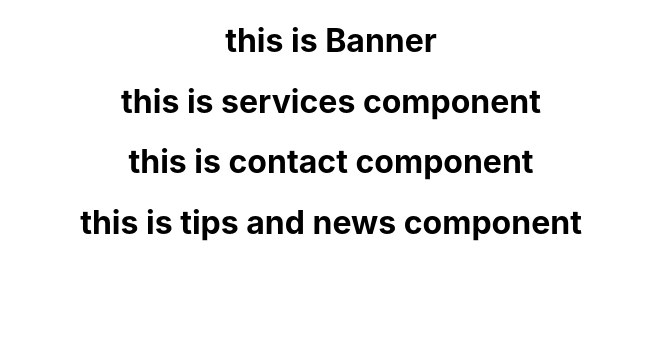
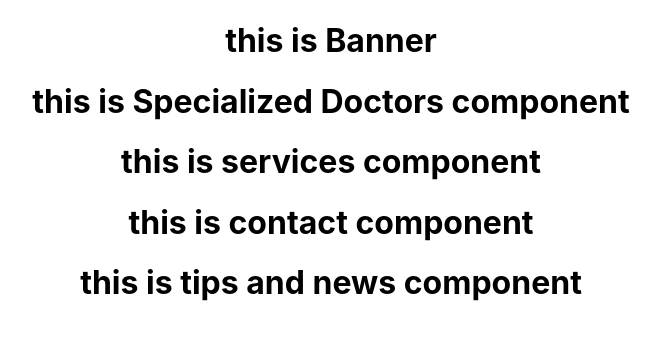
Before and after one commit to Jaber4770/Medik-Plus-wrong-, a React (Create React App) app: page / in a window 1280 px wide. Shown: the top 340 px of the page, without its empty margins (309-969 px from the left). Built offline with nearby package versions, Linux system fonts and the light colour scheme.

Commit message:
specialized doctors component displayed in home component

```diff
--- a/src/Components/Home/Home/Home.js
+++ b/src/Components/Home/Home/Home.js
@@ -3,11 +3,13 @@ import Banner from '../Banner/Banner';
 import Contact from '../Contact/Contact';
 import TipAndNews from '../RecentTipAndNews/TipAndNews';
 import Services from '../Services/Services';
+import SpecializedDoctors from '../SpecializedDoctors/SpecializedDoctors';
 
 const Home = () => {
     return (
         <div>
             <Banner></Banner>
+            <SpecializedDoctors></SpecializedDoctors>
             <Services></Services>
             <Contact></Contact>
             <TipAndNews></TipAndNews>
--- a/src/Components/Home/SpecializedDoctors/SpecializedDoctors.js
+++ b/src/Components/Home/SpecializedDoctors/SpecializedDoctors.js
@@ -3,7 +3,7 @@ import React from 'react';
 const SpecializedDoctors = () => {
     return (
         <div>
-
+            <h1>this is Specialized Doctors component</h1>
         </div>
     );
 };
```
